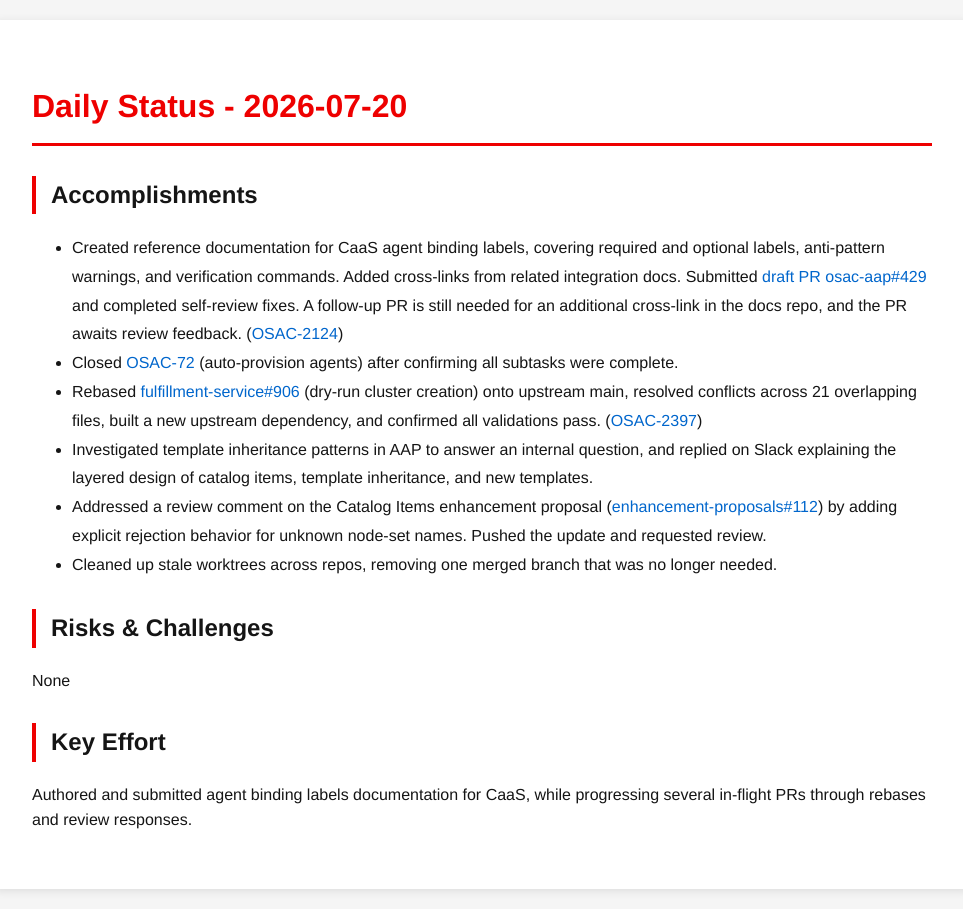
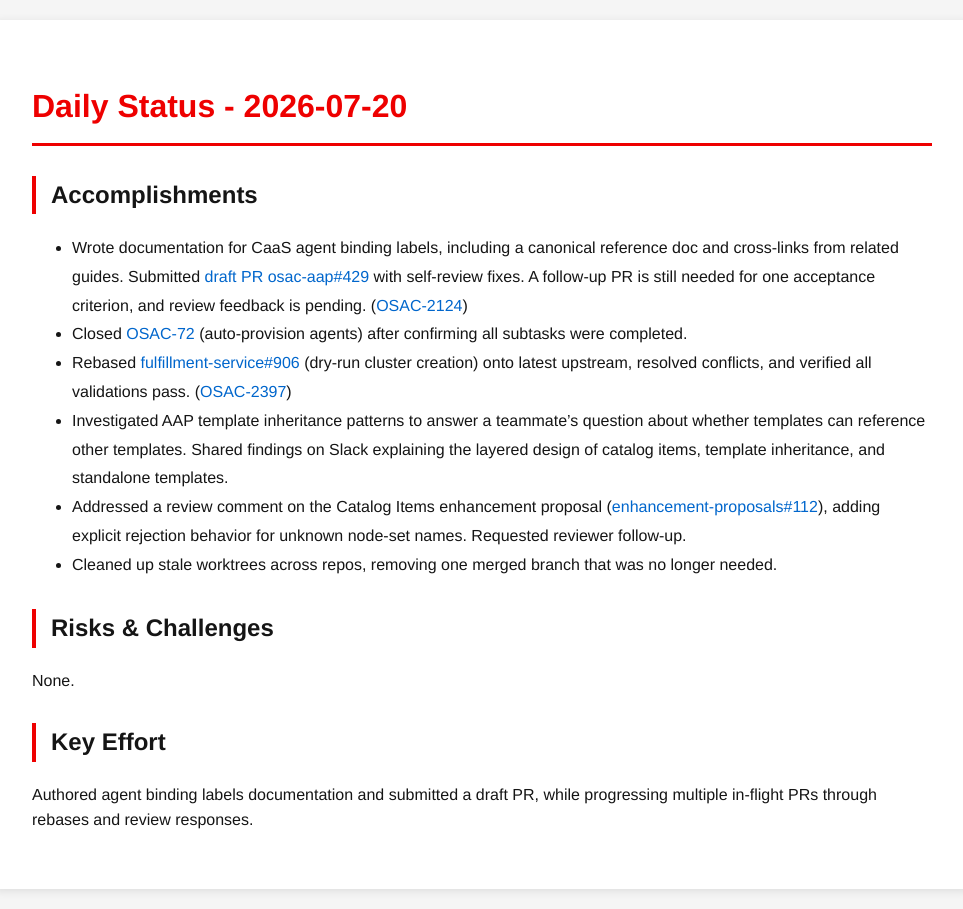
Before and after one commit to tzvatot/daily-status, a Jekyll site: the page built from 2026-07-20.md, in a window 1280 px wide. Shown: the whole page, without its empty margins (158-1121 px from the left). Built offline with Jekyll 4.4.1, drawn with Linux system fonts in a browser that asks for light colours.

Commit message:
Daily status update - 2026-07-20

```diff
--- a/2026-07-20.md
+++ b/2026-07-20.md
@@ -7,15 +7,15 @@
 # Daily Status - 2026-07-20
 
 ## Accomplishments
-- Created reference documentation for CaaS agent binding labels, covering required and optional labels, anti-pattern warnings, and verification commands. Added cross-links from related integration docs. Submitted [draft PR osac-aap#429](https://github.com/osac-project/osac-aap/pull/429) and completed self-review fixes. A follow-up PR is still needed for an additional cross-link in the docs repo, and the PR awaits review feedback. ([OSAC-2124](https://redhat.atlassian.net/browse/OSAC-2124))
-- Closed [OSAC-72](https://redhat.atlassian.net/browse/OSAC-72) (auto-provision agents) after confirming all subtasks were complete.
-- Rebased [fulfillment-service#906](https://github.com/osac-project/fulfillment-service/pull/906) (dry-run cluster creation) onto upstream main, resolved conflicts across 21 overlapping files, built a new upstream dependency, and confirmed all validations pass. ([OSAC-2397](https://redhat.atlassian.net/browse/OSAC-2397))
-- Investigated template inheritance patterns in AAP to answer an internal question, and replied on Slack explaining the layered design of catalog items, template inheritance, and new templates.
-- Addressed a review comment on the Catalog Items enhancement proposal ([enhancement-proposals#112](https://github.com/osac-project/enhancement-proposals/pull/112)) by adding explicit rejection behavior for unknown node-set names. Pushed the update and requested review.
+- Wrote documentation for CaaS agent binding labels, including a canonical reference doc and cross-links from related guides. Submitted [draft PR osac-aap#429](https://github.com/osac-project/osac-aap/pull/429) with self-review fixes. A follow-up PR is still needed for one acceptance criterion, and review feedback is pending. ([OSAC-2124](https://redhat.atlassian.net/browse/OSAC-2124))
+- Closed [OSAC-72](https://redhat.atlassian.net/browse/OSAC-72) (auto-provision agents) after confirming all subtasks were completed.
+- Rebased [fulfillment-service#906](https://github.com/osac-project/fulfillment-service/pull/906) (dry-run cluster creation) onto latest upstream, resolved conflicts, and verified all validations pass. ([OSAC-2397](https://redhat.atlassian.net/browse/OSAC-2397))
+- Investigated AAP template inheritance patterns to answer a teammate's question about whether templates can reference other templates. Shared findings on Slack explaining the layered design of catalog items, template inheritance, and standalone templates.
+- Addressed a review comment on the Catalog Items enhancement proposal ([enhancement-proposals#112](https://github.com/osac-project/enhancement-proposals/pull/112)), adding explicit rejection behavior for unknown node-set names. Requested reviewer follow-up.
 - Cleaned up stale worktrees across repos, removing one merged branch that was no longer needed.
 
 ## Risks & Challenges
-None
+None.
 
 ## Key Effort
-Authored and submitted agent binding labels documentation for CaaS, while progressing several in-flight PRs through rebases and review responses.
+Authored agent binding labels documentation and submitted a draft PR, while progressing multiple in-flight PRs through rebases and review responses.
```
